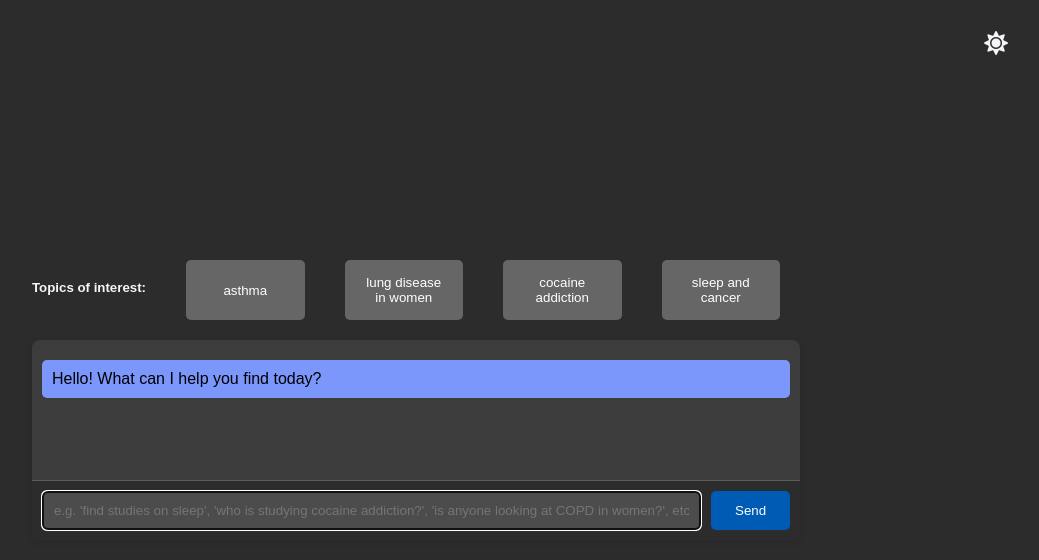
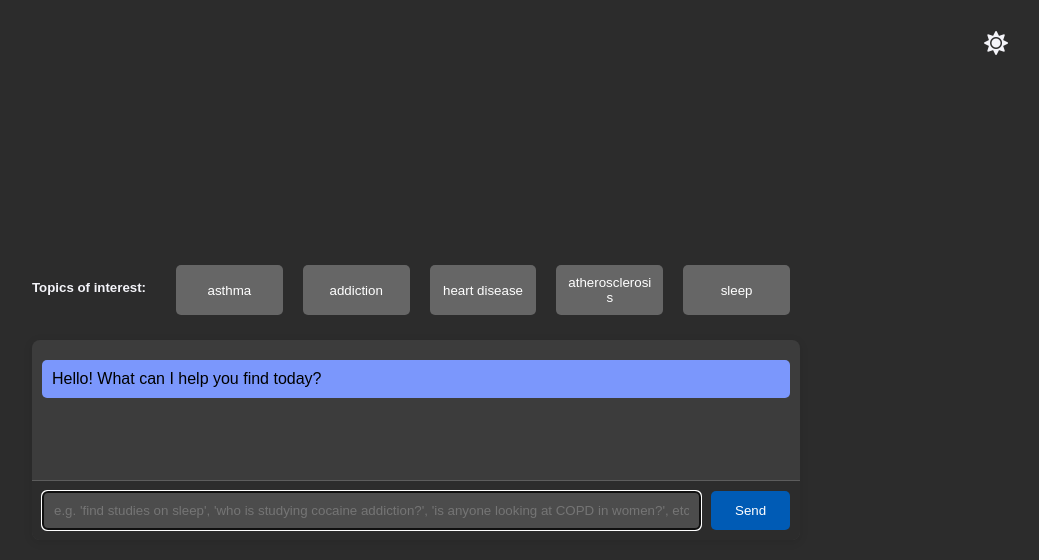
Before and after one commit to gnawhnehpets/flask_rag_chat_interface, a Flask app: page / in a window 1280 px wide. Shown: the top 560 px of the page, without its empty margins (224-1263 px from the left). Run offline with Flask 3, Linux system fonts and the light colour scheme.

Commit message:
added question generator, reactive styling

```diff
--- a/templates/index.html
+++ b/templates/index.html
@@ -6,15 +6,34 @@
     <link rel="stylesheet" href="{{ url_for('static', filename='style.css') }}">
     <link rel="stylesheet" href="https://cdnjs.cloudflare.com/ajax/libs/font-awesome/5.15.3/css/all.min.css">
     <script src="https://code.jquery.com/jquery-3.6.0.min.js"></script>
+    <style>
+        .button-container {
+            display: flex;
+            flex-direction: row;
+            align-items: stretch;
+        }
+
+        .query-btn {
+            flex: 1;
+            margin: 5px 10px;
+            padding: 10px;
+            text-align: center;
+            transition: height 0.3s;
+            word-wrap: break-word;
+            white-space: normal;
+            overflow-wrap: break-word;
+        }
+    </style>
 </head>
 <body class="dark-mode">
     <button id="toggle-mode-btn" class="toggle-button"><i class="fas fa-sun"></i></button>
     <div class="button-container">
         <h5>Topics of interest:</h5>
-        <button class="query-btn" data-query="Find studies on asthma, provide links if possible">asthma</button>
-        <button class="query-btn" data-query="What are some major findings of lung disease research in women?">lung disease in women</button>
-        <button class="query-btn" data-query="Find recent studies on cocaine addiction">cocaine addiction</button>
-        <button class="query-btn" data-query="Is anyone investigating sleep and cancer?">sleep and cancer</button>
+        <button class="query-btn" data-query="asthma">asthma</button>
+        <button class="query-btn" data-query="addiction">addiction</button>
+        <button class="query-btn" data-query="cardiovascular disease">heart disease</button>
+        <button class="query-btn" data-query="atherosclerosis">atherosclerosis</button>
+        <button class="query-btn" data-query="sleep">sleep</button>
     </div>
     <div class="chat-container">
         <div class="chat-box" id="chat-box">
@@ -52,8 +71,24 @@
             });
 
             $('.query-btn').click(function () {
-                var query = $(this).data('query');
-                sendMessage(query);
+                var dataQuery = $(this).data('query');
+                var queryFormats = [
+                    "What are some major findings in " + dataQuery + " research?",
+                    "Find recent studies on " + dataQuery,
+                    "Is anyone investigating " + dataQuery + "?",
+                    "What are the current trends in " + dataQuery + " research?",
+                    "Who is studying " + dataQuery + "?",
+                    // "What are the key topics in " + dataQuery + " research?",
+                    // "Find the latest publications on " + dataQuery,
+                    "What are the most common keywords in " + dataQuery + " research?",
+                    // "What are the most active institutions in " + dataQuery + " research?",
+                    "What are the most common methodologies in " + dataQuery + " research?",
+                    "What are the most common study designs in " + dataQuery + " research?",
+                    // "What are the most common data sources in " + dataQuery + " research?",
+                    "What are the most common funding sources in " + dataQuery + " research?"
+                ];
+                var randomQuery = queryFormats[Math.floor(Math.random() * queryFormats.length)];
+                sendMessage(randomQuery);
             });
 
             $('#user-input').keypress(function (e) {
```
